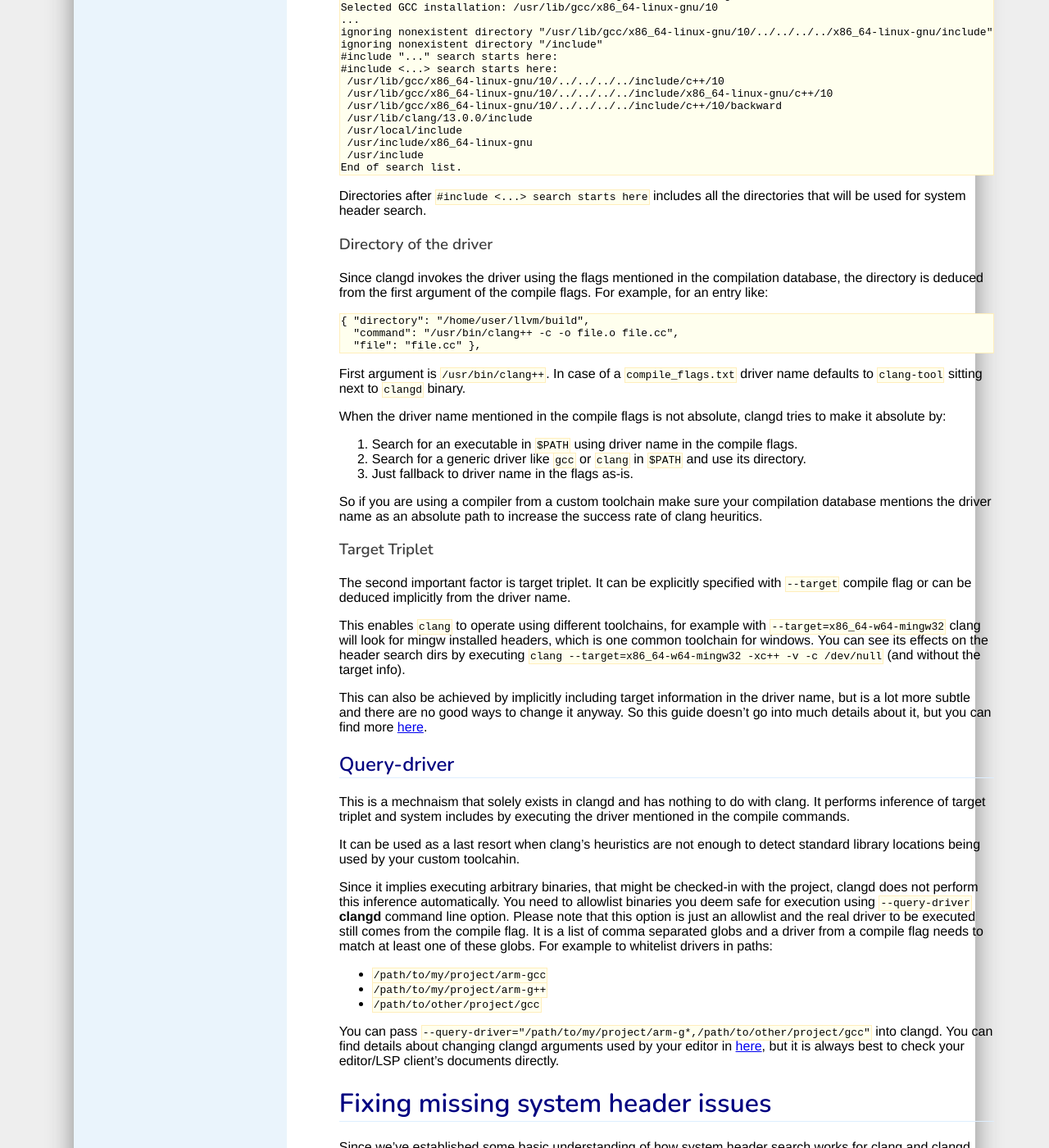
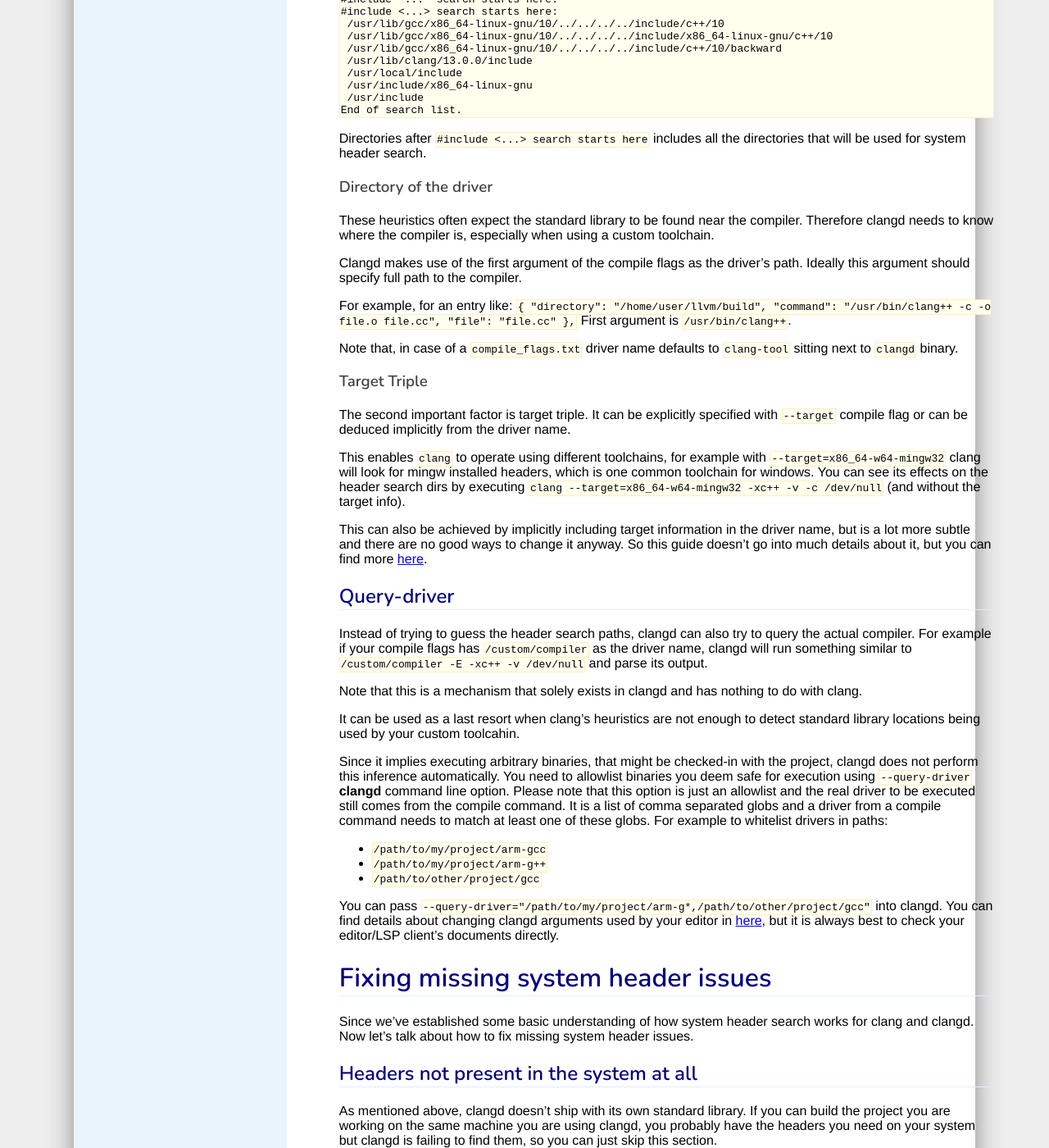
Before and after one commit to llvm/clangd-www, a Jekyll site: the page built from guides/system-headers.md, in a window 1280 px wide and 1400 px high, scrolled down 1228 px. Shown: the whole window at 82% size. Built offline with Jekyll 4.4.1, drawn with Linux system fonts in a browser that asks for light colours; our own code applies the rules of GitHub Pages for plain Markdown files; some of the changed text lies outside the part shown.

Commit message:
Address review comments & format

````diff
--- a/guides/system-headers.md
+++ b/guides/system-headers.md
@@ -1,26 +1,24 @@
 This guide tries to explain how clangd finds system headers while providing its
-functionality. In the hopes of providing user with enough understanding to
-resolve any issues around these headers being missing.
+functionality. It aims to provide users with enough understanding to resolve any
+issues around these headers being missing.
 
 {% include toc.md %}
 
 # What are system headers ?
 
 In the context of this guide, any header a project depends on but doesn't exist
-in the repository is considered a system header. These usually include:
-- C++ STL, e.g: `<iostream>`
-- Third party libraries, e.g: `boost`
-- Posix, e.g: `<pthread.h>`
-- Built-in headers, e.g: `<stddef.h>`
+in the repository is considered a system header. These usually include: -
+Standard library, e.g: `<iostream>` - Third party libraries, e.g: `boost` -
+Posix, e.g: `<pthread.h>` - Compiler's built-in headers, e.g: `<stddef.h>`
 
-These headers are usually provided by either a custom toolchain, which might be
+These headers are usually provided either by a custom toolchain, which might be
 part of the repository, or directly via system installed libraries.
 
-Clangd itself only ships with its own built-in headers, because their tied to
+Clangd itself only ships with its own built-in headers, because they are tied to
 the version of clang embedded in clangd. The rest (including C++ STL) must be
 provided by your system.
 
-# How clangd finds those headers ?
+# How clangd finds those headers
 
 `Clangd` comes with an embedded `clang` parser. Hence it makes use of all the
 mechanisms that exist in clang for lookups, while adding some extra spices to
@@ -53,11 +51,11 @@ respected by clang.
 Clang performs some
 [toolchain specific searches](https://github.com/llvm/llvm-project/tree/main/clang/lib/Driver/ToolChains/)
 to find suitable directories for system header search. The heuristics used by
-most of these search algorithms primarily rely on the `directory containing the
-clang driver` and `the target triplet`.
+most of these search algorithms primarily rely on the **directory containing the
+clang driver** and **the target triple**.
 
-You can check investigate this search by invoking any clang with `-v`, for
-example `clang -v -c -xc++ /dev/null` (you can replace `/dev/null` with `nul` on
+You can investigate this search by invoking any clang with `-v`, for example
+`clang -v -c -xc++ /dev/null` (you can replace `/dev/null` with `nul` on
 windows). This prints out:
 
 ```
@@ -86,32 +84,23 @@ directories that will be used for system header search.
 
 ### Directory of the driver
 
-Since clangd invokes the driver using the flags mentioned in the compilation
-database, the directory is deduced from the first argument of the compile flags.
-For example, for an entry like:
-```
-{ "directory": "/home/user/llvm/build",
-  "command": "/usr/bin/clang++ -c -o file.o file.cc",
-  "file": "file.cc" },
-```
-First argument is `/usr/bin/clang++`. In case of a `compile_flags.txt` driver
-name defaults to `clang-tool` sitting next to `clangd` binary.
+These heuristics often expect the standard library to be found near the
+compiler. Therefore clangd needs to know where the compiler is, especially when
+using a custom toolchain.
 
-When the driver name mentioned in the compile flags is not absolute, clangd
-tries to make it absolute by:
+Clangd makes use of the first argument of the compile flags as the driver's
+path. Ideally this argument should specify full path to the compiler.
 
-1. Search for an executable in `$PATH` using driver name in the compile flags.
-2. Search for a generic driver like `gcc` or `clang` in `$PATH` and use its
-   directory.
-3. Just fallback to driver name in the flags as-is.
+For example, for an entry like: `{ "directory": "/home/user/llvm/build",
+"command": "/usr/bin/clang++ -c -o file.o file.cc", "file": "file.cc" },` First
+argument is `/usr/bin/clang++`.
 
-So if you are using a compiler from a custom toolchain make sure your
-compilation database mentions the driver name as an absolute path to increase
-the success rate of clang heuritics.
+Note that, in case of a `compile_flags.txt` driver name defaults to `clang-tool`
+sitting next to `clangd` binary.
 
-### Target Triplet
+### Target Triple
 
-The second important factor is target triplet. It can be explicitly specified
+The second important factor is target triple. It can be explicitly specified
 with `--target` compile flag or can be deduced implicitly from the driver name.
 
 This enables `clang` to operate using different toolchains, for example with
@@ -123,13 +112,18 @@ search dirs by executing `clang --target=x86_64-w64-mingw32 -xc++ -v -c
 This can also be achieved by implicitly including target information in the
 driver name, but is a lot more subtle and there are no good ways to change it
 anyway. So this guide doesn't go into much details about it, but you can find
-more [here](https://github.com/llvm/llvm-project/blob/de79919e9ec9c5ca1aaec54ca0a5f959739d48da/clang/include/clang/Driver/ToolChain.h#L286).
+more
+[here](https://github.com/llvm/llvm-project/blob/de79919e9ec9c5ca1aaec54ca0a5f959739d48da/clang/include/clang/Driver/ToolChain.h#L286).
 
 ## Query-driver
 
-This is a mechnaism that solely exists in clangd and has nothing to do with
-clang. It performs inference of target triplet and system includes by executing
-the driver mentioned in the compile commands.
+Instead of trying to guess the header search paths, clangd can also try to query
+the actual compiler. For example if your compile flags has `/custom/compiler` as
+the driver name, clangd will run something similar to `/custom/compiler -E -xc++
+-v /dev/null` and parse its output.
+
+Note that this is a mechanism that solely exists in clangd and has nothing to do
+with clang.
 
 It can be used as a last resort when clang's heuristics are not enough to detect
 standard library locations being used by your custom toolcahin.
@@ -137,14 +131,14 @@ standard library locations being used by your custom toolcahin.
 Since it implies executing arbitrary binaries, that might be checked-in with the
 project, clangd does not perform this inference automatically. You need to
 allowlist binaries you deem safe for execution using `--query-driver` **clangd**
-command line option. Please note that this option is just an allowlist and the real driver to be
-executed still comes from the compile flag. It is a list of comma separated
-globs and a driver from a compile flag needs to match at least one of these
-globs. For example to whitelist drivers in paths:
+command line option. Please note that this option is just an allowlist and the
+real driver to be executed still comes from the compile command. It is a list of
+comma separated globs and a driver from a compile command needs to match at
+least one of these globs. For example to whitelist drivers in paths:
 
-- `/path/to/my/project/arm-gcc`
-- `/path/to/my/project/arm-g++`
-- `/path/to/other/project/gcc`
+-   `/path/to/my/project/arm-gcc`
+-   `/path/to/my/project/arm-g++`
+-   `/path/to/other/project/gcc`
 
 You can pass
 `--query-driver="/path/to/my/project/arm-g*,/path/to/other/project/gcc"` into
@@ -169,9 +163,9 @@ If you know your system lacks one, you should get it from some place suitable
 for your platform. Unfortunately this document is not the best place to talk
 about choices or how to get them but here are some choices:
 
-- `libc++-dev` or `libstdc++-dev` packages on debian-like systems,
-- `mingw` for windows,
-- `libc++` or `libstdc++` for mac, either through `brew` or `XCode`.
+-   `libc++-dev` or `libstdc++-dev` packages on debian-like systems,
+-   `mingw` for windows,
+-   `libc++` or `libstdc++` for mac, either through `brew` or `XCode`.
 
 After getting the headers clangd should hopefully be able to detect them,
 assuming they are not installed to a non-default location.
@@ -223,17 +217,17 @@ This is the worst scenario to hit, and unfortunately is common for custom
 toolchains targetting embedded devices.
 
 You can execute the driver with `-v` option to see all the search directories it
-has found and the target triplet being used. Afterwards there are a couple
+has found and the target triple being used. Afterwards there are a couple
 options:
 
--   Explicitly providing target triplet in your compile flags and hope that
-    clang's heuristics can workout the rest.
+-   Explicitly providing target triple in your compile flags and hope that
+    clang's heuristics can work out the rest.
 -   Add each system header search path to your compile flags via `-isystem` or
     env variables as mentioned above. Note that you might need to disable
     clang's search for system headers using
     [-nostdlibinc](https://clang.llvm.org/docs/CommandGuide/clang.html#cmdoption-nostdlibinc)
     and variants.
--   Using clangd's `--query-driver` option to let clangd infer target triplet
-    and system headers by executing the driver mentioned in the compile flags.
+-   Using clangd's `--query-driver` option to let clangd infer target triple and
+    system headers by executing the driver mentioned in the compile flags.
 -   If it feels like your driver is actually performing a generic heuristic,
     send a patch to clang to improve it for all!
````
